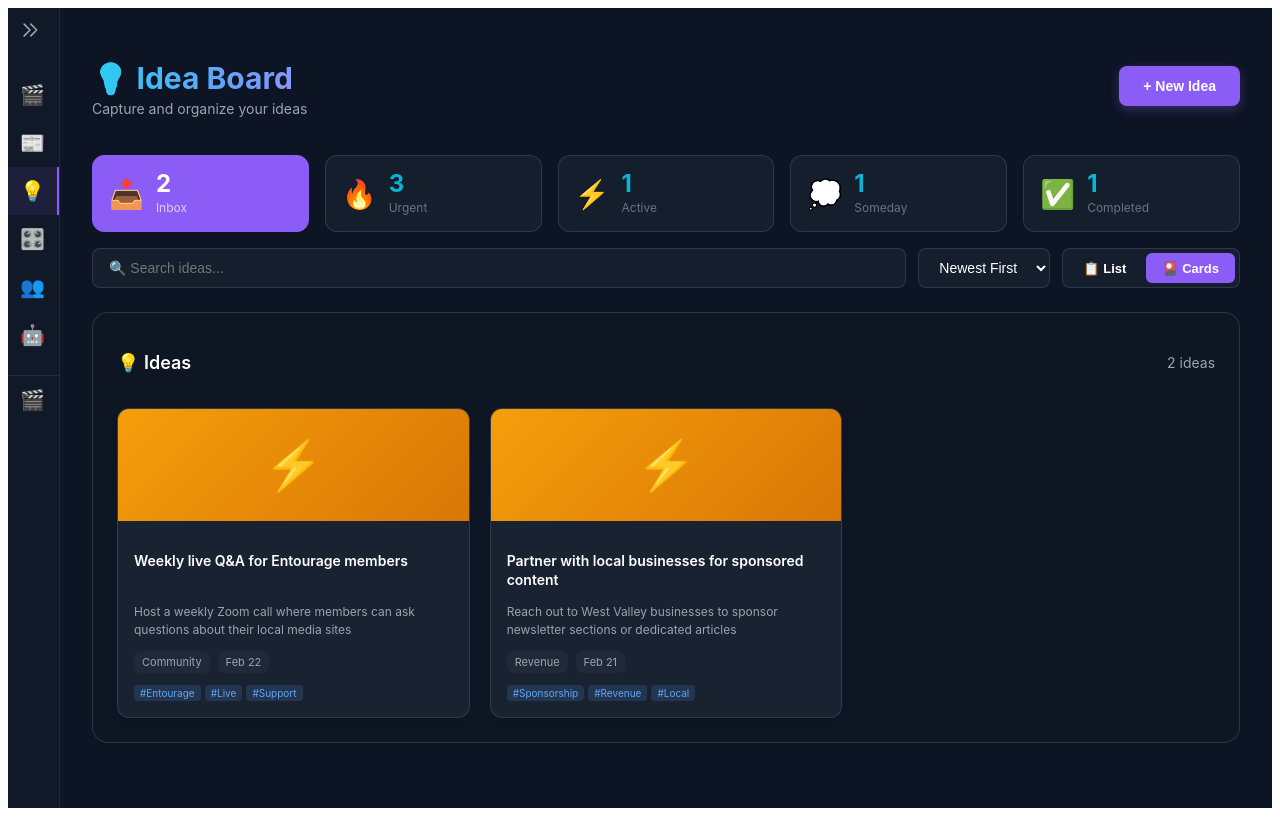
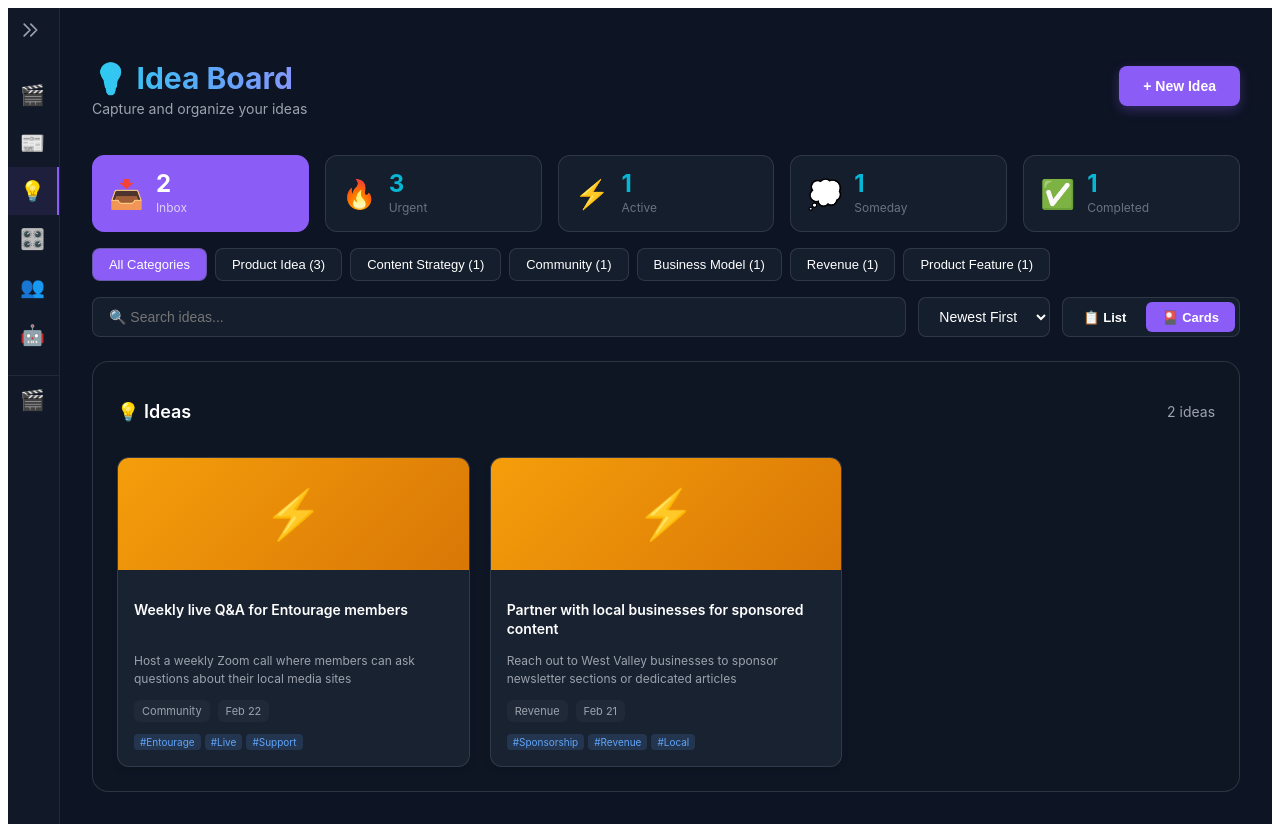
Before and after one commit to pacinobot2026/vizard-clips-dashboard, a Next.js app: page /ideas in a window 1280 px wide. Built offline with nearby package versions, Linux system fonts and the light colour scheme.

Commit message:
Add category filters to Ideas Board to match Article Board layout (makes search bar same width)

```diff
--- a/pages/ideas.js
+++ b/pages/ideas.js
@@ -4,6 +4,7 @@ import NavigationSidebar from '../components/NavigationSidebar';
 export default function Ideas() {
   const [ideas, setIdeas] = useState([]);
   const [stats, setStats] = useState({});
+  const [categories, setCategories] = useState([]);
   const [filter, setFilter] = useState('inbox');
   const [category, setCategory] = useState('all');
   const [searchTerm, setSearchTerm] = useState('');
@@ -131,8 +132,23 @@ export default function Ideas() {
       completed: mockIdeas.filter(i => i.status === 'completed').length
     };
 
+    // Calculate categories
+    const categoryMap = {};
+    mockIdeas.forEach(i => {
+      if (!categoryMap[i.category]) {
+        categoryMap[i.category] = 0;
+      }
+      categoryMap[i.category]++;
+    });
+
+    const categoriesCalc = Object.keys(categoryMap).map(name => ({
+      name,
+      count: categoryMap[name]
+    }));
+
     setIdeas(filtered);
     setStats(statsCalc);
+    setCategories(categoriesCalc);
     setLoading(false);
   };
 
@@ -275,6 +291,45 @@ export default function Ideas() {
               delay={0.4}
             />
           </div>
+
+          {/* Categories */}
+          {categories.length > 0 && (
+            <div style={{ marginBottom: '16px', display: 'flex', gap: '8px', flexWrap: 'wrap' }}>
+              <button
+                onClick={() => setCategory('all')}
+                style={{
+                  padding: '8px 16px',
+                  background: category === 'all' ? '#8b5cf6' : 'rgba(31, 41, 55, 0.5)',
+                  border: '1px solid rgba(75, 85, 99, 0.5)',
+                  borderRadius: '8px',
+                  color: '#fff',
+                  fontSize: '13px',
+                  cursor: 'pointer',
+                  transition: 'all 0.2s'
+                }}
+              >
+                All Categories
+              </button>
+              {categories.map(cat => (
+                <button
+                  key={cat.name}
+                  onClick={() => setCategory(cat.name)}
+                  style={{
+                    padding: '8px 16px',
+                    background: category === cat.name ? '#8b5cf6' : 'rgba(31, 41, 55, 0.5)',
+                    border: '1px solid rgba(75, 85, 99, 0.5)',
+                    borderRadius: '8px',
+                    color: '#fff',
+                    fontSize: '13px',
+                    cursor: 'pointer',
+                    transition: 'all 0.2s'
+                  }}
+                >
+                  {cat.name} ({cat.count})
+                </button>
+              ))}
+            </div>
+          )}
 
           {/* Search, Filters, and View Toggle - IDENTICAL TO ARTICLE BOARD */}
           <div style={{ marginBottom: '24px', display: 'flex', gap: '12px', flexWrap: 'wrap' }}>
```
